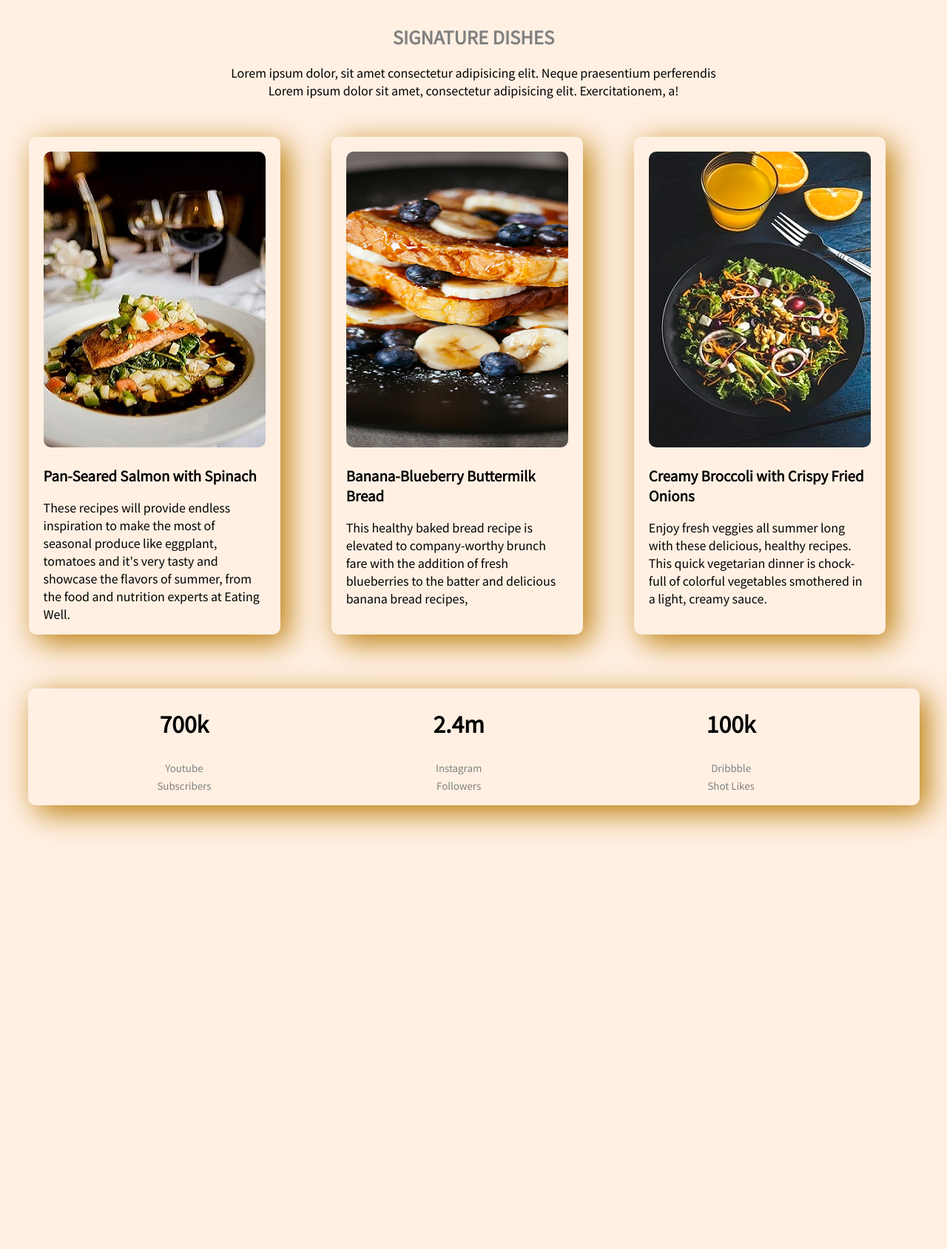
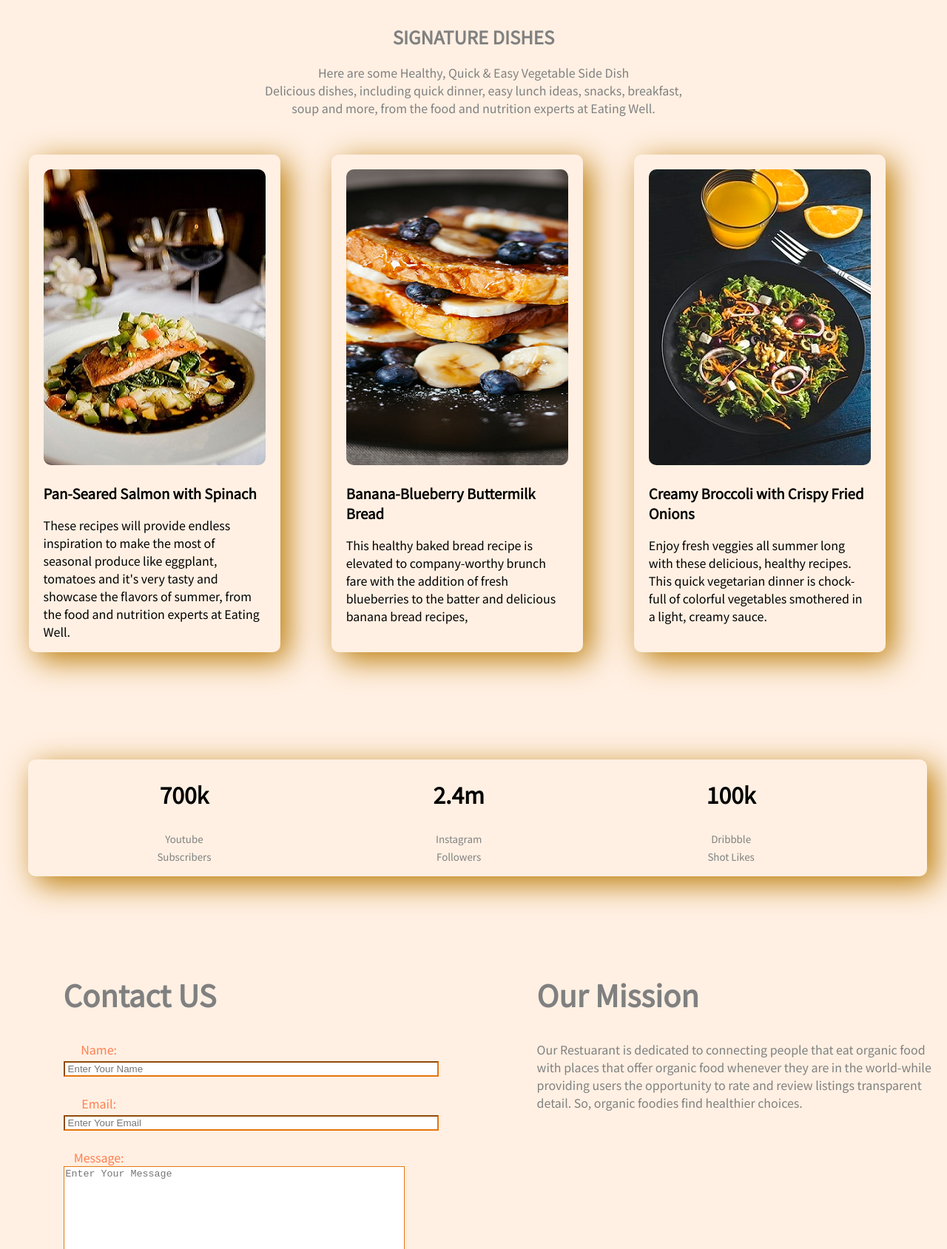
Before and after one commit to NadiaDipa/food-hub, a plain HTML site: page index.html in a window 1280 px wide. Shown: the part 1111-2800 px from the top of the page at 74% size. Before the commit the page ends 2263 px from the top, so only its background shows below. Drawn offline with Linux system fonts and the light colour scheme.

Commit message:
bottom section added

```diff
--- a/index.html
+++ b/index.html
@@ -20,8 +20,9 @@
         <div class="half-width">
             <h1><span class="coral-color">Delicious</span> <span class="grey-color">Foods</span></h1>
             <h1><span class="grey-color">Real Specialty of Foods</span> </h1>
-            <h5><span class="grey-color">Presenting a shop with Healthy Organic Food. We provide healthy and delicious
-            food. Every menu item is Organic. Visit and enjoy some tasty organic based food at your preferred place.</span></h5>
+            <p class="grey-color" id="organic">Presenting a shop with Healthy Organic Food. We provide healthy and
+                delicious food. Visit and enjoy some tasty organic based food at your preferred place.
+            </p>
             <a class="btn-link" target="_blank" href="https://www.linkedin.com/in/nadia-islam-dipa/">Order Now</a>
         </div>
         <div class="half-width">
@@ -36,8 +37,10 @@
         <div class="half-width">
             <h2 class="grey-color">About Me</h2>
 
-            <p id="about">We think there's nothing better than fresh, organic food. It's one of
-            our foundational values, because it's great for us, for farmers, and for the environment. But as we've shared with people about our common passion and desire to eat organic food, we've realized there's a big need that hasn't been filled - until now.</p>
+            <p class="grey-color" id="about">We think there's nothing better than fresh, organic food. It's one of
+                our foundational values, because it's great for us, for farmers, and for the environment. But as we've
+                shared with people about our common passion and desire to eat organic food, we've realized there's a big
+                need that hasn't been filled - until now.</p>
             <a class="btn-link" target="_blank" href="https://www.linkedin.com/in/nadia-islam-dipa/">Contact me</a>
         </div>
     </section>
@@ -45,9 +48,11 @@
     <section class="recipies-section">
         <div class="my-recipe">
             <h2 class="grey-color">SIGNATURE DISHES</h2>
-            <p>Lorem ipsum dolor, sit amet consectetur adipisicing elit. Neque praesentium perferendis
-            <br>
-            Lorem ipsum dolor sit amet, consectetur adipisicing elit. Exercitationem, a!</p>
+            <p class="grey-color">Here are some Healthy, Quick & Easy Vegetable Side Dish
+                <br>
+                Delicious dishes, including quick dinner, easy lunch ideas, snacks, breakfast, <br> soup and more, from
+                the
+                food and nutrition experts at Eating Well.</p>
         </div>
         <div class="row">
             <div id="food-item1" class="column-item">
@@ -58,9 +63,9 @@
                     from the food and nutrition
                     experts at Eating Well.
 
-                      </p>
+                </p>
             </div>
-            <div id="food-item2"  class="column-item">
+            <div id="food-item2" class="column-item">
                 <img src="images/item-2.png" alt="">
                 <h3>Banana-Blueberry Buttermilk Bread</h3>
                 <p>This healthy baked bread recipe is elevated to company-worthy brunch fare with the addition
@@ -79,7 +84,7 @@
         <div class="row">
             <div class="popularity">
                 <h1>700k</h1>
-                 <p><small class="grey-color">Youtube Subscribers</small></p>
+                <p><small class="grey-color">Youtube Subscribers</small></p>
             </div>
             <div class="popularity">
                 <h1>2.4m</h1>
@@ -87,16 +92,47 @@
             </div>
             <div class="popularity">
                 <h1>100k</h1>
-               <p><small class="grey-color">Dribbble Shot Likes</small></p>
+                <p><small class="grey-color">Dribbble Shot Likes</small></p>
             </div>
         </div>
     </section>
-    <!-- footer -->
-    <section class="footer">
-        <div class="bottom">
-            <img src="images/footer-bg.jpg" alt="">
+    <!-- contact-form -->
+    <section id="footer">
+        <div class="bottom-part">
+            <div class="footer-form half-width">
+                <h1 class="grey-color">Contact US</h1>
+                <form class="coral-color">
+                    <div class="large-box">
+                        <label>Name:</label>
+                        <input class="box" type="text" size="60" placeholder="Enter Your Name" />
+                    </div>
+                    <br>
+                    <div class="large-box">
+                        <label>Email:</label>
+                        <input class="box" type="text" size="60" placeholder="Enter Your Email" />
+                    </div>
+                    <br>
+                    <div id="text-area color large-box">
+                        <label>
+                        Message:</label>
+                        <textarea class="box"
+                         rows="8" cols="55" placeholder="Enter Your Message"></textarea>
+                    </div>
+                    <div>
+                        <input type="submit" class="submit" name="submit">
+                    </div>
+                </form>
+
+            </div>
+            <div class="half-width">
+                <h1 class="grey-color" id="mission">Our Mission</h1>
+                <p class="grey-color">Our Restuarant is dedicated to connecting people that eat organic food with places
+                    that offer organic
+                    food whenever they are in the world-while providing users the opportunity to rate and review
+                    listings transparent detail. So, organic foodies find healthier choices.</p>
+            </div>
         </div>
-
     </section>
 </body>
+
 </html>
--- a/style.css
+++ b/style.css
@@ -2,10 +2,10 @@ body {
     font-family: 'Noto Sans JP',
         sans-serif;
     margin: 0;
-    background-color:rgb(255, 240, 227);
+    background-color: rgb(255, 240, 227);
 }
 
-/* banner-section */
+/* top-section */
 .half-width h1 {
     font-size: 40px;
     font-weight: 700;
@@ -18,6 +18,7 @@ body {
 .grey-color {
     color: gray;
 }
+
 .btn-link {
     text-decoration: none;
     background-image: linear-gradient(rgb(199, 48, 22), rgb(223, 200, 98));
@@ -43,6 +44,10 @@ h5 {
 .top-banner {
     display: flex;
     margin-bottom: 100px;
+}
+
+#organic {
+    margin-bottom: 70px;
 }
 
 /* middle-section */
@@ -117,16 +122,66 @@ h5 {
 
 /* counting-section */
 .counting {
-    padding-right: 20px;
+    padding-right: 30px;
+    margin-top: 110px;
     text-align: center;
     width: 91%;
+
 }
+
 .popularity {
     padding-left: 150px;
     padding-right: 150px;
 }
+
 .popularity h1 {
     font-size: 30px;
     font-weight: 900;
 }
+
 /* footer */
+.footer {
+    display: flex;
+    width: 100%;
+
+}
+
+.footer-form {
+    margin: 60px;
+}
+
+label {
+    float: left;
+    width: 6em;
+    text-align: center;
+}
+
+input textarea {
+    text-align: left;
+}
+
+#text-area {
+    margin-top: 40px;
+}
+
+form input {
+    padding-right: 2px;
+    padding-left: 4px;
+}
+.box {
+    border-color: rgb(230, 117, 12);
+}
+.submit {
+    margin-left: 95px;
+    padding: 10px 10px;
+    border-radius: 10px;
+    background-image: linear-gradient(orange, coral);
+}
+
+.bottom-part {
+    display: flex;
+}
+
+#mission {
+    padding-top: 60px;
+}
```
Also changed, not shown: images/bg.jpg (deleted), images/m-1.png (added), images/m-2.png (added), images/mission.png (added).
